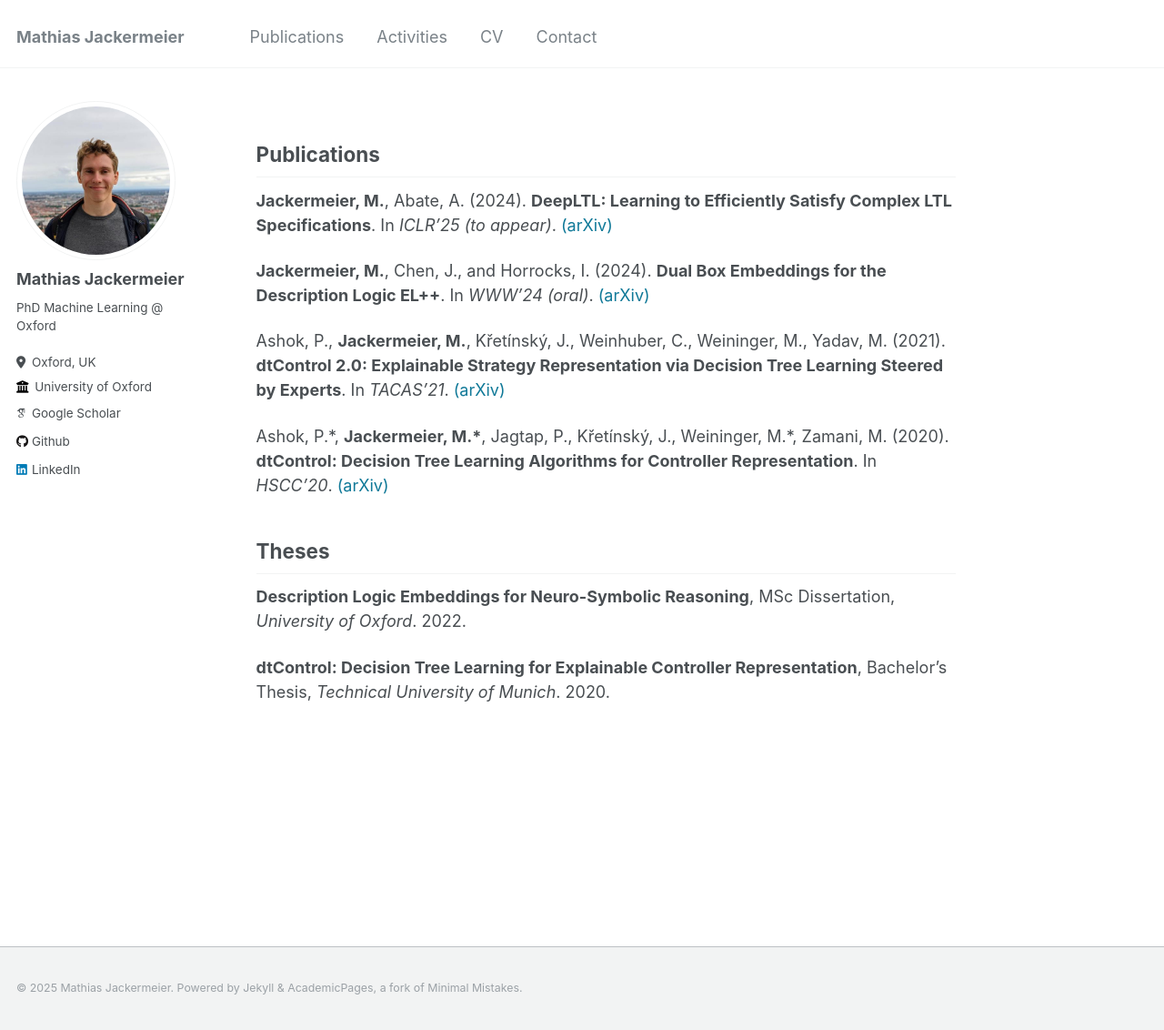
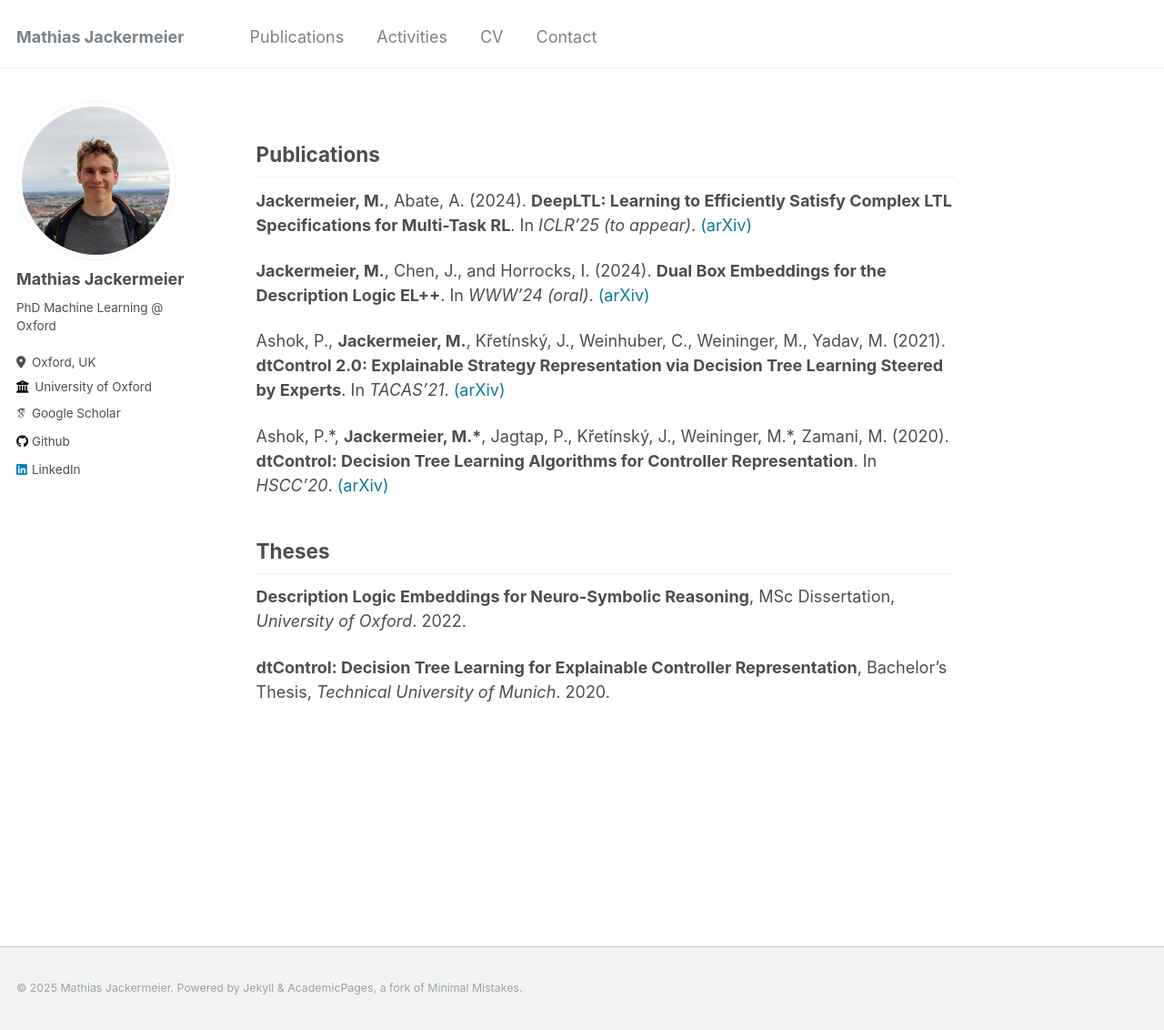
Before and after one commit to mathiasj33/mathiasj33.github.io, a Jekyll site: the page built from _pages/publications.md, in a window 1280 px wide and 1132 px high. Shown: the whole window at 91% size. Built offline with Jekyll 4.4.1, drawn with Linux system fonts in a browser that asks for light colours; some web fonts are replaced.

Commit message:
Update publications.md

```diff
--- a/_pages/publications.md
+++ b/_pages/publications.md
@@ -7,7 +7,7 @@ author_profile: true
 ## Publications
 
 <b>Jackermeier, M.</b>, Abate, A. (2024). <b>
-DeepLTL: Learning to Efficiently Satisfy Complex LTL Specifications</b>. In <i>ICLR'25 (to appear)</i>.
+DeepLTL: Learning to Efficiently Satisfy Complex LTL Specifications for Multi-Task RL</b>. In <i>ICLR'25 (to appear)</i>.
 [(arXiv)](https://arxiv.org/abs/2410.04631){:target="_blank"}
 
 <b>Jackermeier, M.</b>, Chen, J., and Horrocks, I. (2024). <b>Dual Box Embeddings for the Description Logic EL++</b>. In <i>WWW’24 (oral)</i>.
```
